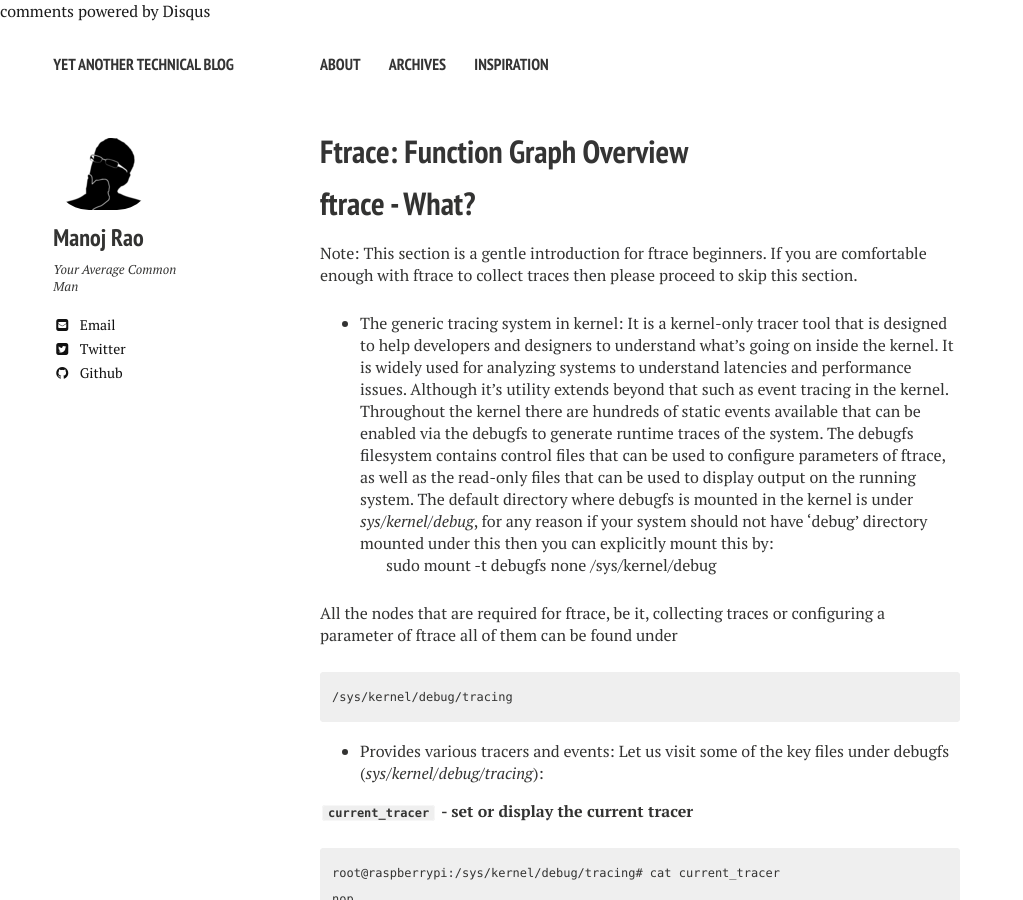
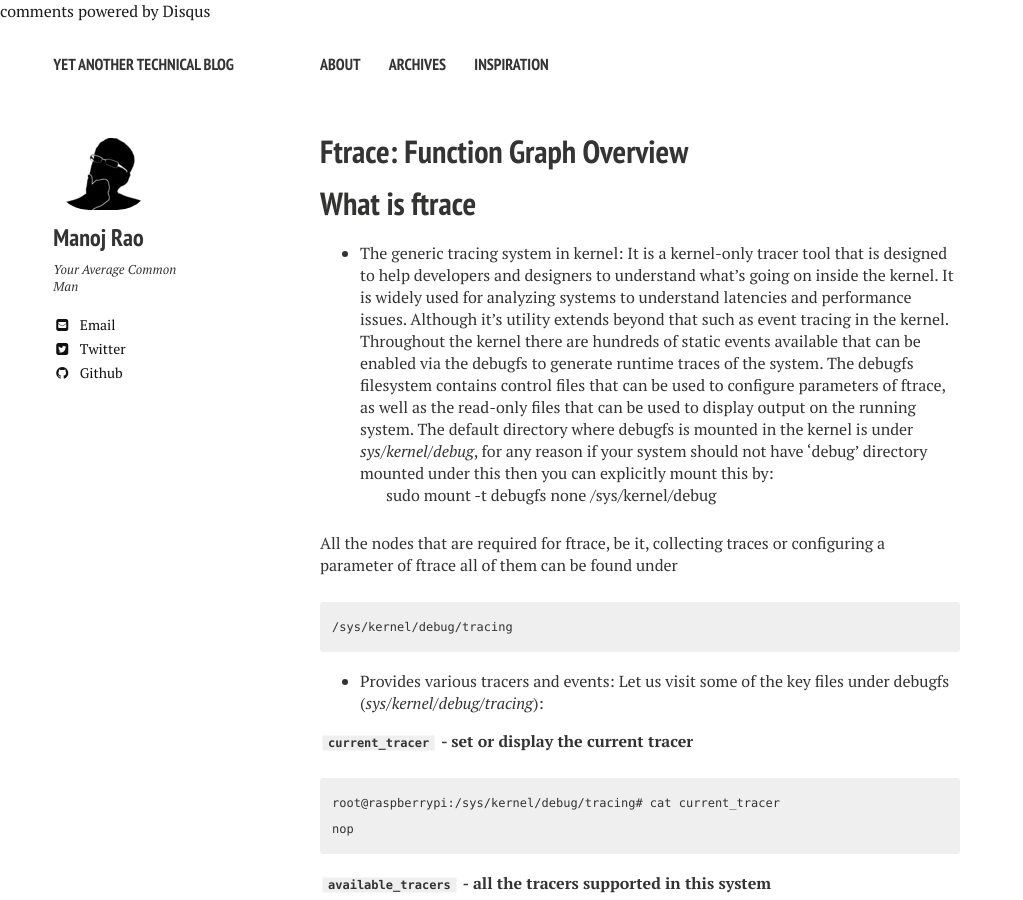
Before and after one commit to mycpuorg/mycpuorg.github.io, a Jekyll site: the page built from _posts/2016-05-07-ftrace-function-graph.md, in a window 1280 px wide and 900 px high. Shown: the whole window, without its empty margins (0-1023 px from the left). Built offline with Jekyll 4.4.1, drawn with Linux system fonts in a browser that asks for light colours; nearby versions of some CDN libraries; comment, search, counter and statistics services are not loaded.

Commit message:
remove disclaimer

```diff
--- a/_posts/2016-05-07-ftrace-function-graph.md
+++ b/_posts/2016-05-07-ftrace-function-graph.md
@@ -6,9 +6,7 @@ tags: [Linux, kernel, tracing, ftrace, tracer, func_graph, call graphs ]
 comments: true
 ---
 
-# ftrace - What?<a id="orgheadline1"></a>
-
-Note: This section is a gentle introduction for ftrace beginners. If you are comfortable enough with ftrace to collect traces then please proceed to skip this section.
+# What is ftrace <a id="orgheadline1"></a>
 
 -   The generic tracing system in kernel: It is a kernel-only tracer tool that is designed to help developers and designers to understand what's going on inside the kernel. It is widely used for analyzing systems to understand latencies and performance issues. Although it's utility extends beyond that such as event tracing in the kernel. Throughout the kernel there are hundreds of static events available that can be enabled via the debugfs to generate runtime traces of the system. The debugfs filesystem contains control files that can be used to configure parameters of ftrace, as well as the read-only files that can be used to display output on the running system. The default directory where debugfs is mounted in the kernel is under *sys/kernel/debug*, for any reason if your system should not have 'debug' directory mounted under this then you can explicitly mount this by:
 
```
